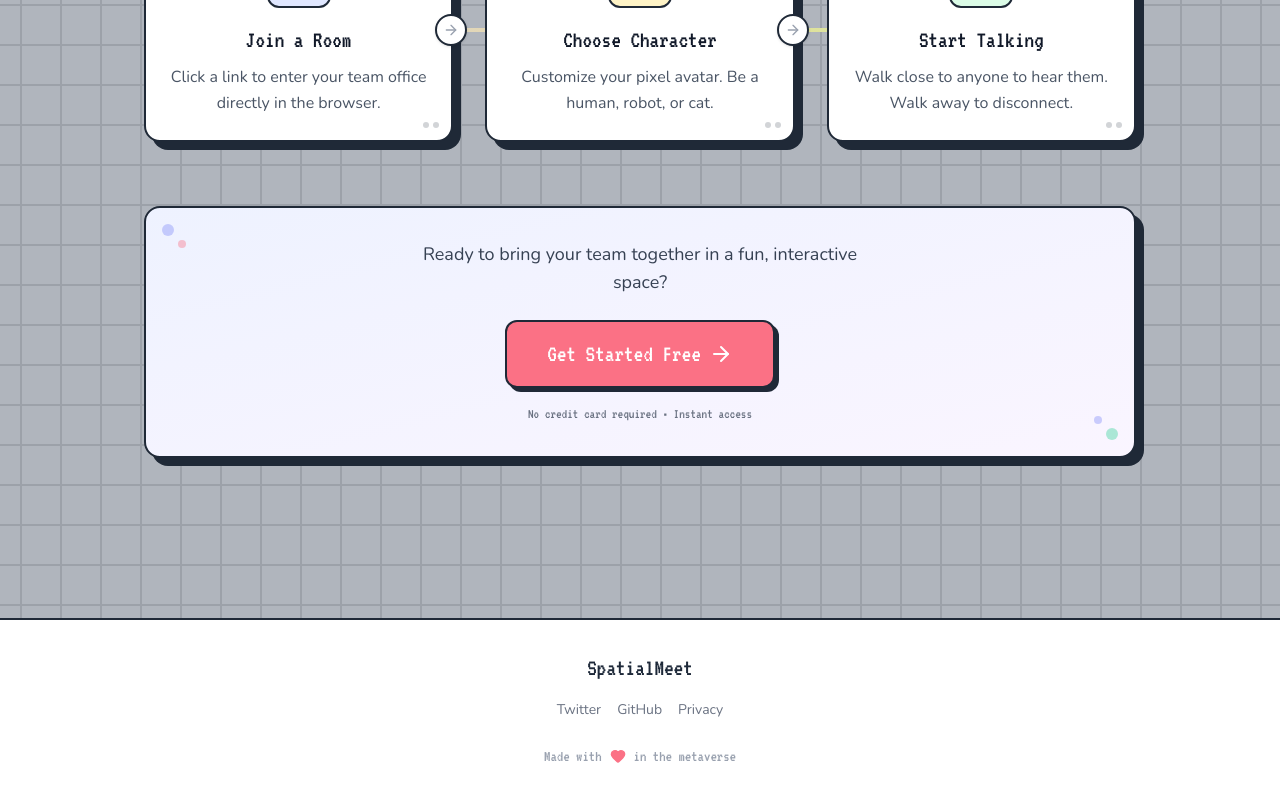
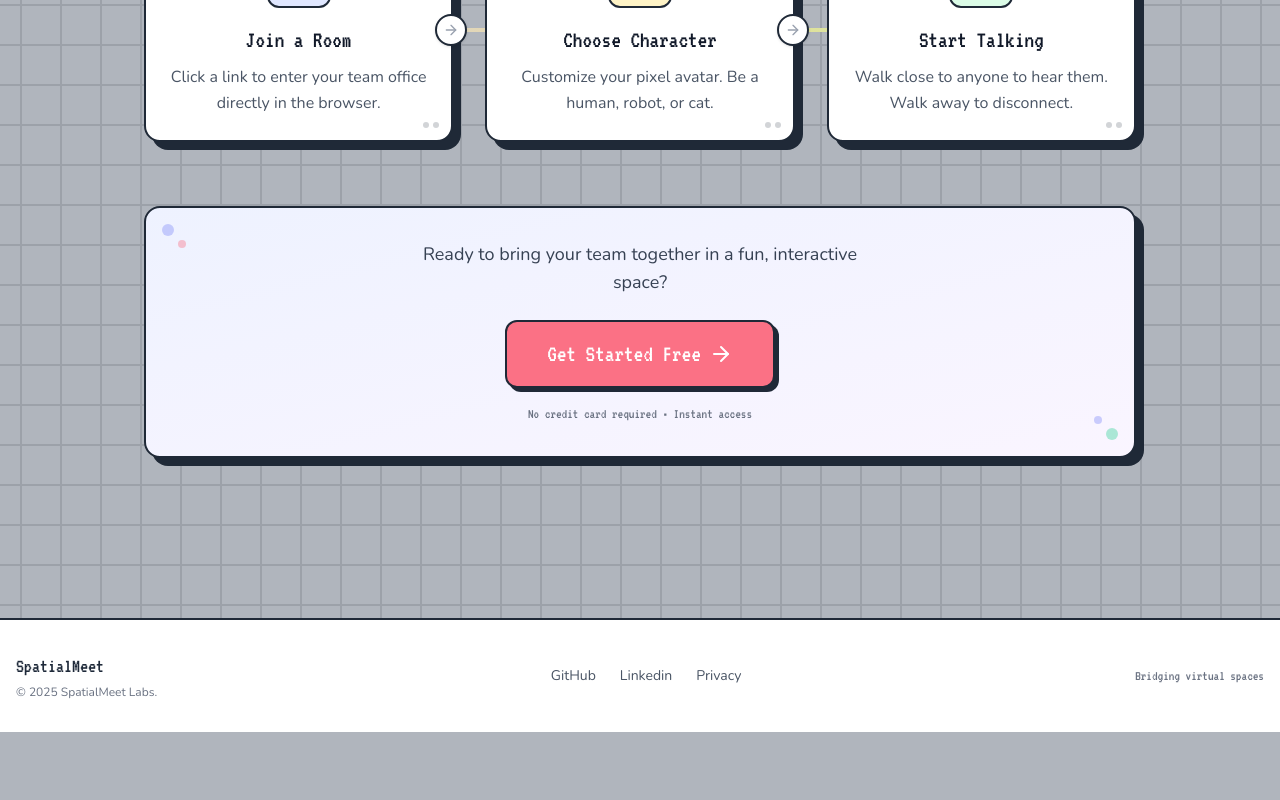
Before and after one commit to yicheng6625/SpacialMeetV2, a Next.js app in the folder apps/frontend-nextjs/: page / in a window 1280 px wide. Shown: the part 1996-2796 px from the top of the page. After the commit the page ends 2728 px from the top, so only its background shows below. Built offline with nearby package versions, Linux system fonts and the light colour scheme.

Commit message:
update footer component

```diff
--- a/apps/frontend-nextjs/src/components/landing/Footer.tsx
+++ b/apps/frontend-nextjs/src/components/landing/Footer.tsx
@@ -1,31 +1,43 @@
 "use client";
 
 import React from "react";
-import { Heart } from "lucide-react";
 
 export const Footer: React.FC = () => {
   return (
     <footer className="bg-ui-white border-t-2 border-ui-border py-8 mt-12">
-      <div className="container mx-auto px-4 text-center">
-        <div className="flex flex-col items-center gap-4 mb-6">
-          <div className="font-pixel text-2xl text-gray-800">SpatialMeet</div>
-          <div className="flex gap-4 font-body text-sm text-gray-500">
-            <a href="#" className="hover:text-brand-primary">
-              Twitter
-            </a>
-            <a href="#" className="hover:text-brand-primary">
+      <div className="container mx-auto px-4">
+        <div className="flex flex-col md:flex-row items-center justify-between gap-6">
+          {/* Brand & Copyright */}
+          <div className="flex flex-col items-center md:items-start gap-1">
+            <div className="font-pixel text-xl text-gray-800">SpatialMeet</div>
+            <p className="text-xs text-gray-500 font-medium">
+              © 2025 SpatialMeet Labs.
+            </p>
+          </div>
+
+          {/* Links */}
+          <div className="flex gap-6 text-sm text-gray-600 font-medium">
+            <a
+              href="https://github.com/JittoJoseph"
+              className="hover:text-indigo-600 transition-colors"
+            >
               GitHub
             </a>
-            <a href="#" className="hover:text-brand-primary">
+            <a
+              href="https://www.linkedin.com/in/jittojoseph17/"
+              className="hover:text-indigo-600 transition-colors"
+            >
+              Linkedin
+            </a>
+            <a href="/" className="hover:text-indigo-600 transition-colors">
               Privacy
             </a>
           </div>
-        </div>
 
-        <div className="flex items-center justify-center gap-2 font-pixel text-gray-400">
-          <span>Made with</span>
-          <Heart className="w-4 h-4 text-brand-secondary fill-brand-secondary" />
-          <span>in the metaverse</span>
+          {/* Tagline */}
+          <div className="flex items-center gap-2 font-pixel text-sm text-gray-500">
+            <span>Bridging virtual spaces</span>
+          </div>
         </div>
       </div>
     </footer>
```
